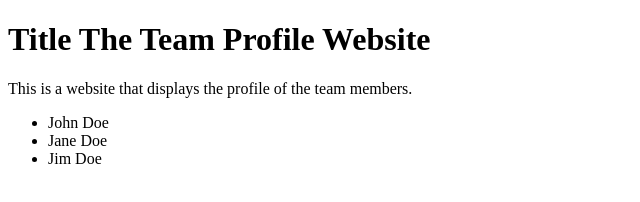
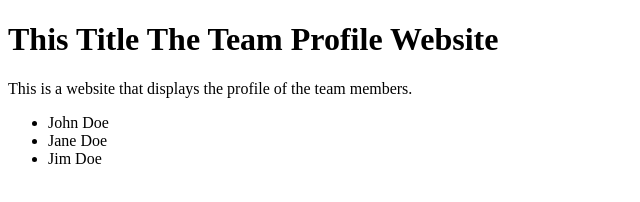
Before and after one commit to nasran-thaivis/The-Team-Profile-Website, a plain HTML site: page index.html in a window 1280 px wide. Shown: the whole page, without its empty margins (0-640 px from the left). Drawn offline with Linux system fonts and the light colour scheme.

Commit message:
Update header title in index.html

```diff
--- a/index.html
+++ b/index.html
@@ -6,7 +6,7 @@
     <title>Team Profile Website</title>
 </head>
 <body>
-    <h1>Title The Team Profile Website</h1>
+    <h1>This Title The Team Profile Website</h1>
     <p>This is a website that displays the profile of the team members.</p>
     <ul>
         <li>John Doe</li>
```
